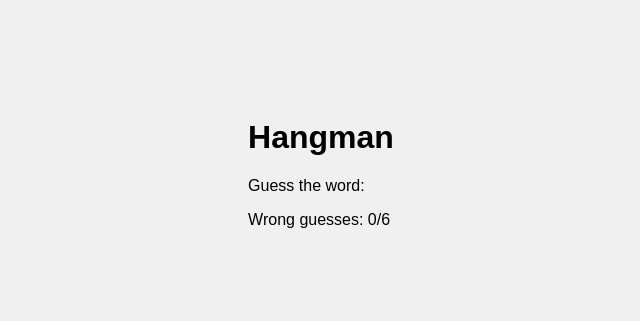
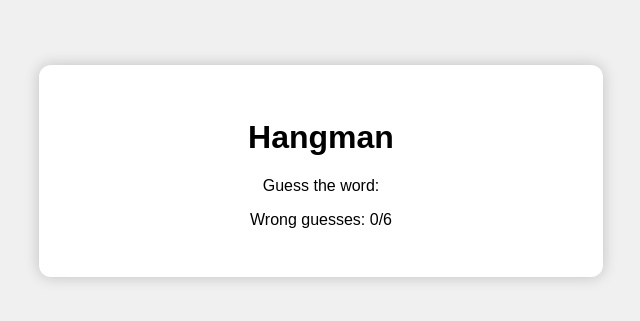
Before and after one commit to FrankGrillo1991/Hangman-Game, a plain HTML site: page index.html in a window 1280 px wide. Shown: the part 229-550 px from the top of the page, without its empty margins (319-959 px from the left). Drawn offline with Linux system fonts and the light colour scheme.

Commit message:
Update style.css

```diff
--- a/style.css
+++ b/style.css
@@ -7,3 +7,13 @@ body {
     align-items: center;
     height: 100vh;
 }
+
+.game-container {
+    background: #fff;
+    padding: 2rem;
+    border-radius: 12px;
+    box-shadow: 0 0 15px rgba(0, 0, 0, 0.2);
+    text-align: center;
+    max-width: 500px;
+    width: 100%;
+}
```
